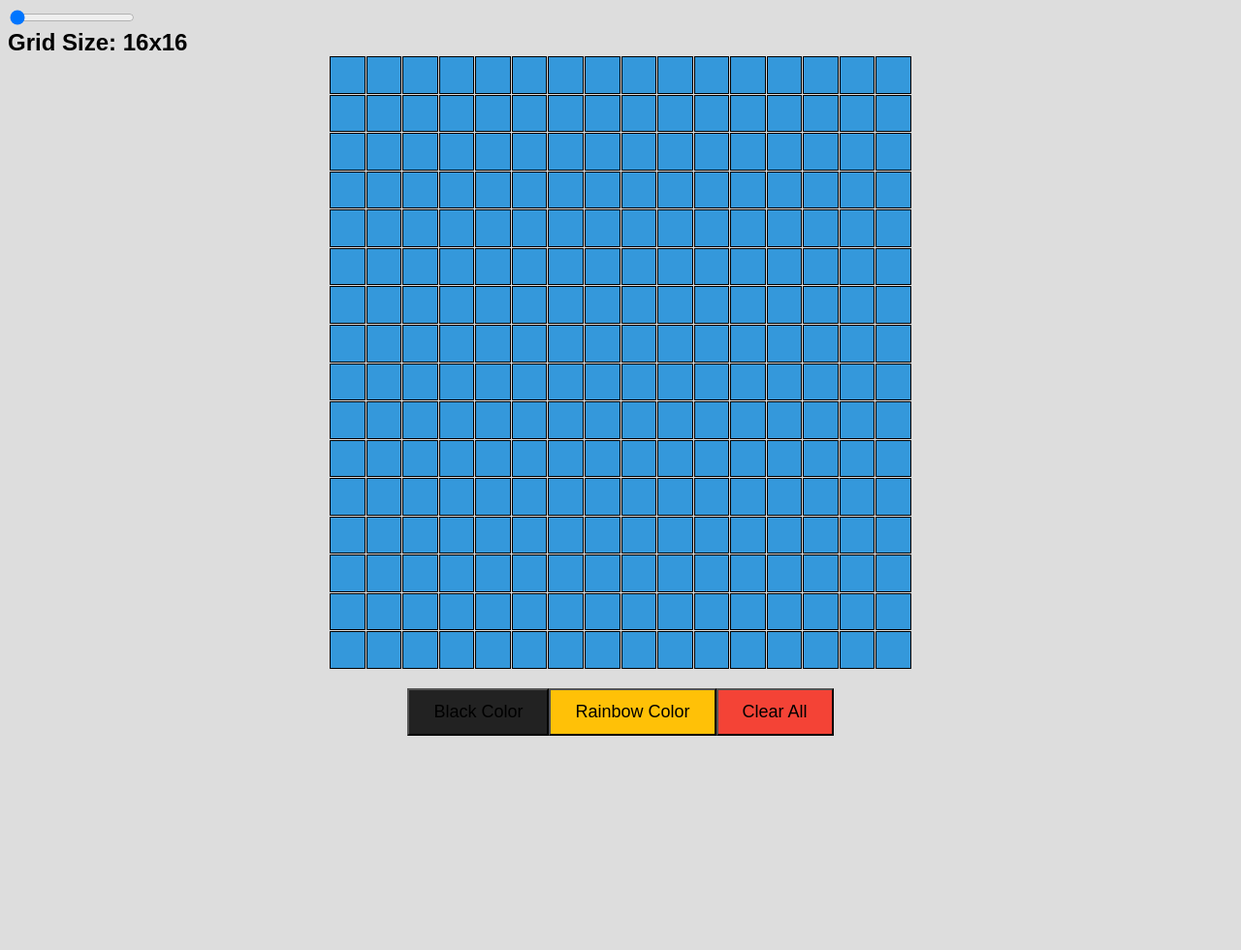
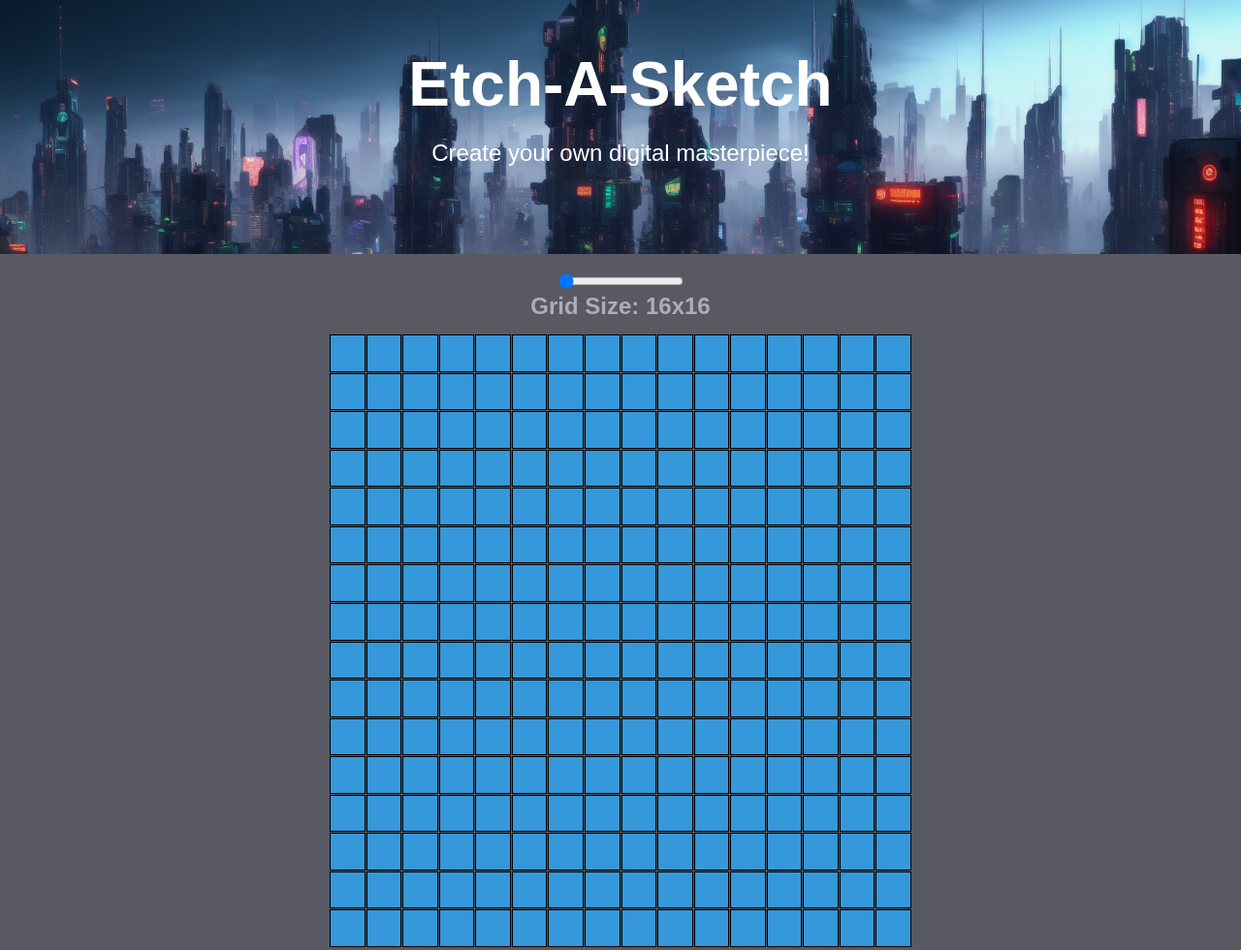
Before and after one commit to quatris/Etch-A-Sketch, a plain HTML site: page index.html in a window 1280 px wide. Shown: the top 980 px of the page at 97% size. Before the commit the page ends 800 px from the top, so only its background shows below. Drawn offline with Linux system fonts and the light colour scheme.

Commit message:
Implements Hero section banner and css stylization

```diff
--- a/index.html
+++ b/index.html
@@ -9,6 +9,11 @@
     <script src='script.js'></script>
 </head>
 <body>
+    <header class="hero-section">
+        <h1 class="hero-title">Etch-A-Sketch</h1>
+        <p class="hero-text">Create your own digital masterpiece!</p>
+    </header>
+    <main>
         <div class='sliderDiv'>
             <input type="range" id="range-slider" min="16" max="64" value="16">
             <div id="slider-value" class="slider-value">Grid Size: 16x16</div>
@@ -19,5 +24,6 @@
             <button id="rainbowButton">Rainbow Color</button>
             <button id="resetButton">Clear All</button>
         </div>
+    </main>
 </body>
 </html>
--- a/style.css
+++ b/style.css
@@ -1,7 +1,51 @@
+/* Global Styles */
+* {
+  box-sizing: border-box;
+  margin: 0;
+  padding: 0;
+}
+
+
 body {
-    background-color: #ddd;
+    background-color: #585962;
     font-family: sans-serif;
+    box-sizing: border-box;
   }
+
+  /* Hero Section */
+.hero-section {
+  background-image: url('./images/cyberbanner.png');
+  background-size: cover;
+  background-position: center;
+  color: white;
+  text-align: center;
+  padding: 50px 0;
+}
+
+.hero-title {
+  font-size: 4rem;
+  margin-bottom: 20px;
+}
+
+.hero-text {
+  font-size: 1.5rem;
+  margin-bottom: 40px;
+}
+
+/* Main Content */
+main {
+  max-width: 800px;
+  margin: 0 auto;
+  padding: 20px;
+}
+
+.sliderDiv{
+  margin: 0 auto;
+  text-align: center;
+  padding-bottom: 15px;
+  color: #acacbe;
+}
+
   .container {
     display: grid;
     grid-template-columns: repeat(16, 1fr);
@@ -26,44 +70,34 @@ body {
     margin-top: 20px;
   }
 
-  .button {
-    display: inline-block;
+  button {
+    padding: 10px 20px;
+    font-size: 1rem;
+    border: none;
     background-color: #4CAF50;
-    border: none;
     color: white;
-    padding: 10px 20px;
-    text-align: center;
-    text-decoration: none;
-    font-size: 16px;
-    margin: 0px 10px;
     cursor: pointer;
-    border-radius: 20px;
-    transition: all 0.3s ease-in-out;
-  }
+    transition: background-color 0.3s ease-in-out;
+    border-radius: 3px;
 
-  .button:hover {
-    background-color: #3e8e41;
-    transform: translateY(-2px);
-    box-shadow: 0 2px 4px rgba(0,0,0,0.2);
-  }
+}
 
-  #rainbowButton {
-    background-color: #FFC107;
-    padding: 12px 25px;
-    font-size: 18px;
-  }
+button:hover {
+    background-color: #3E8E41;
+}
 
   #blackButton {
-    background-color: #222;
-    padding: 12px 25px;
-    font-size: 18px;
-  }
+    background-color: #333;
+}
 
-  #resetButton {
-    background-color: #f44336;
-    padding: 12px 25px;
-    font-size: 18px;
-  }
+#rainbowButton {
+    background: linear-gradient(to right, red, orange, yellow, green, blue, indigo, violet);
+    color: white;
+}
+
+#resetButton {
+    background-color: #F44336;
+}
 
   .slider-container {
     display: flex;
@@ -82,13 +116,15 @@ body {
     font-weight: bold;
   }
 
+  .button-container {
+    display: flex;
+    justify-content: space-evenly;
+    margin-bottom: 40px;
+    align-items: center;
+  }
    /* Make the squares responsive */
    @media (max-width: 600px) {
     .container {
       width: 100%;
     }
-
-    .button-container {
-        flex-wrap: wrap;
-    }
-  }
+ }
```
Also changed, not shown: images/cyberbanner.png (added). Lines whose indentation alone changed are shown as unchanged.
